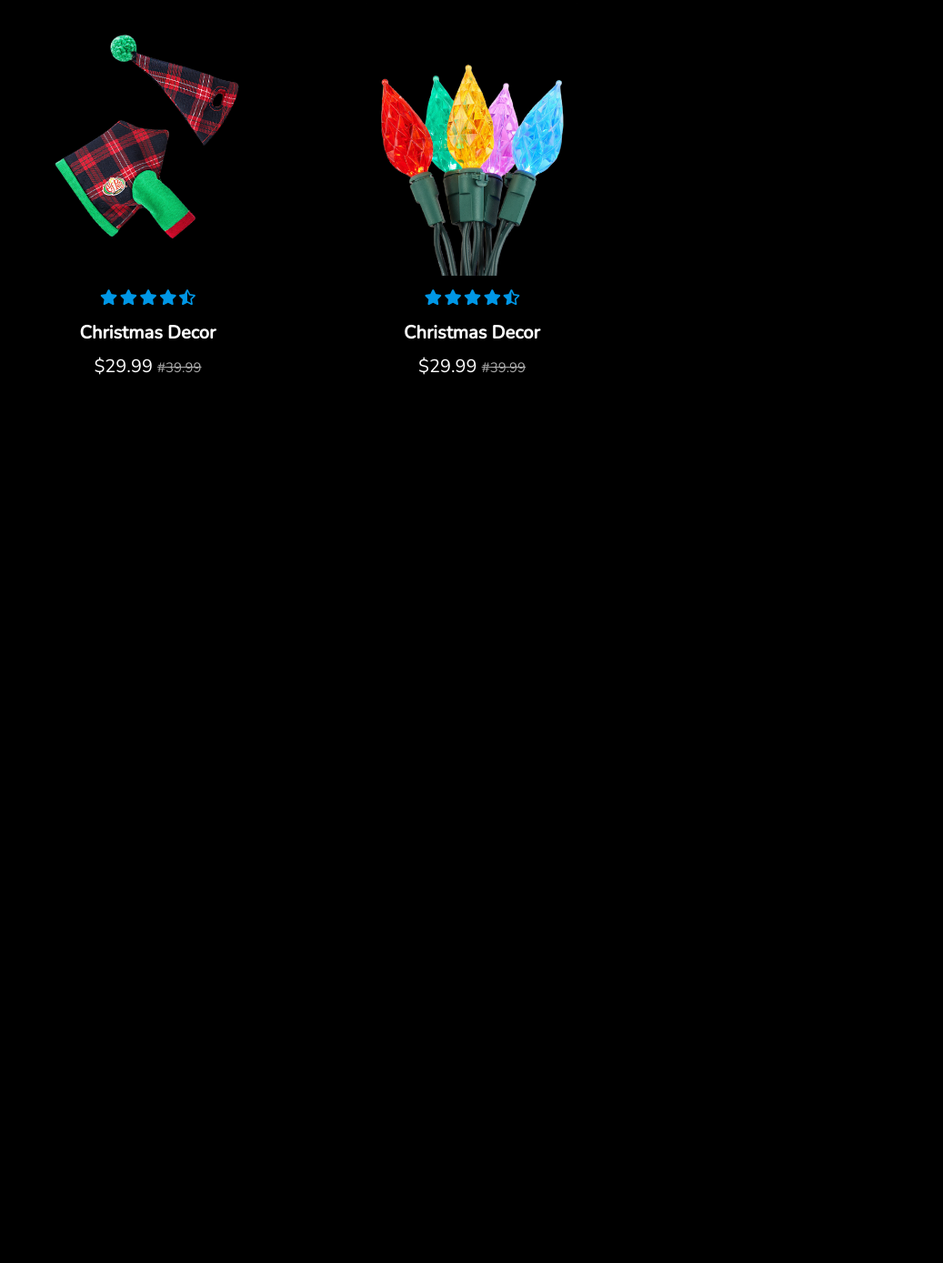
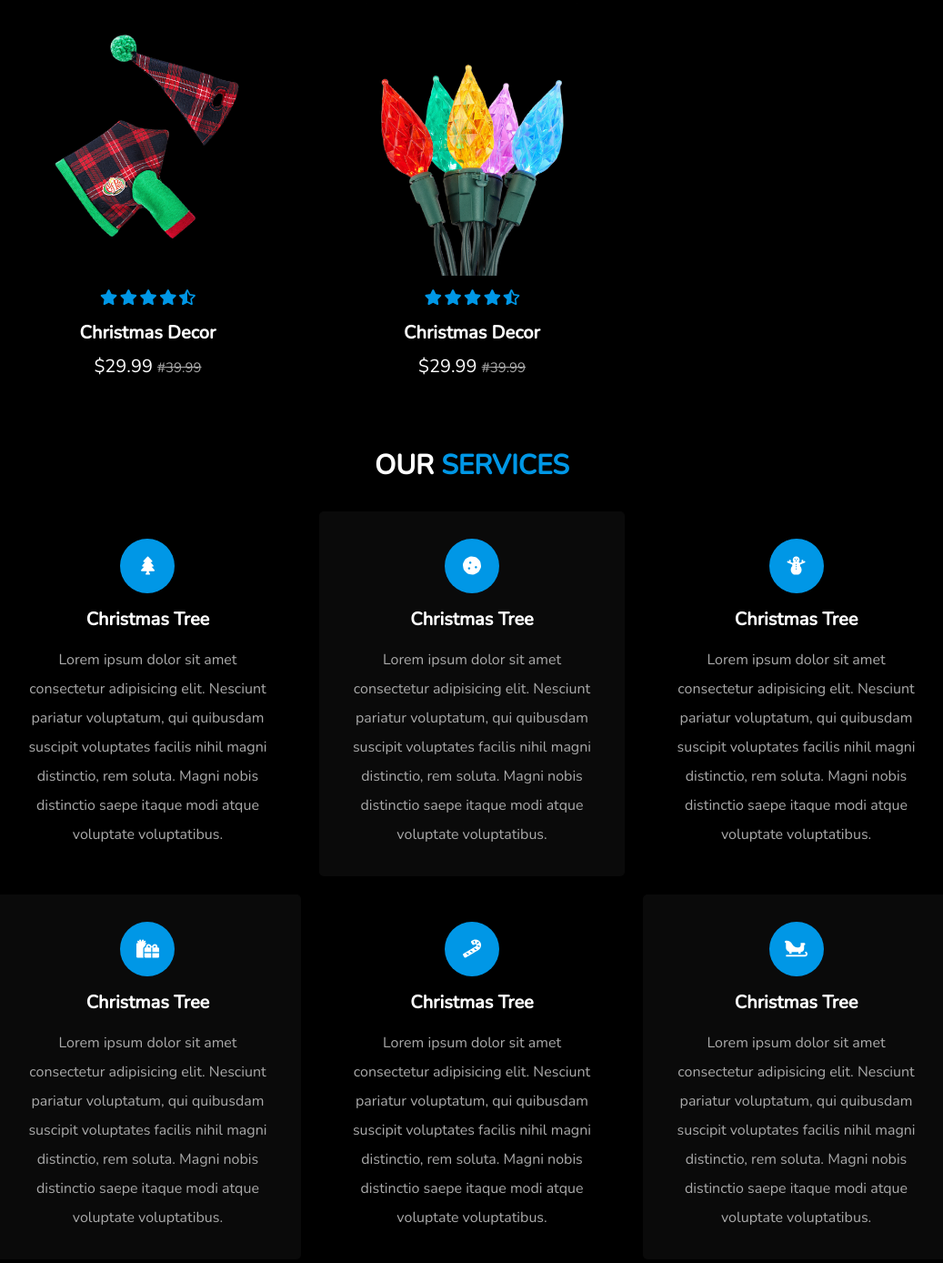
Before and after one commit to BVBFD/Responsive-Christmas-Website, a plain HTML site: page index.html in a window 1280 px wide. Shown: the part 2306-3694 px from the top of the page at 91% size, without its empty margins (121-1158 px from the left). Before the commit the page ends 2767 px from the top, so only its background shows below. Drawn offline with nearby package versions, Linux system fonts and the light colour scheme.

Commit message:
Code Services Part

```diff
--- a/index.html
+++ b/index.html
@@ -193,6 +193,79 @@
       </div>
     </section>
     <!-- products section ends -->
+    <!-- services section starts -->
+    <section class="services" id="services">
+      <h1 class="heading">our <span>services</span></h1>
+
+      <div class="box-container">
+        <div class="box">
+          <i class="fas fa-tree"></i>
+          <h3>christmas tree</h3>
+          <p>
+            Lorem ipsum dolor sit amet consectetur adipisicing elit. Nesciunt
+            pariatur voluptatum, qui quibusdam suscipit voluptates facilis nihil
+            magni distinctio, rem soluta. Magni nobis distinctio saepe itaque
+            modi atque voluptate voluptatibus.
+          </p>
+        </div>
+
+        <div class="box">
+          <i class="fas fa-cookie"></i>
+          <h3>christmas tree</h3>
+          <p>
+            Lorem ipsum dolor sit amet consectetur adipisicing elit. Nesciunt
+            pariatur voluptatum, qui quibusdam suscipit voluptates facilis nihil
+            magni distinctio, rem soluta. Magni nobis distinctio saepe itaque
+            modi atque voluptate voluptatibus.
+          </p>
+        </div>
+
+        <div class="box">
+          <i class="fas fa-snowman"></i>
+          <h3>christmas tree</h3>
+          <p>
+            Lorem ipsum dolor sit amet consectetur adipisicing elit. Nesciunt
+            pariatur voluptatum, qui quibusdam suscipit voluptates facilis nihil
+            magni distinctio, rem soluta. Magni nobis distinctio saepe itaque
+            modi atque voluptate voluptatibus.
+          </p>
+        </div>
+
+        <div class="box">
+          <i class="fas fa-gifts"></i>
+          <h3>christmas tree</h3>
+          <p>
+            Lorem ipsum dolor sit amet consectetur adipisicing elit. Nesciunt
+            pariatur voluptatum, qui quibusdam suscipit voluptates facilis nihil
+            magni distinctio, rem soluta. Magni nobis distinctio saepe itaque
+            modi atque voluptate voluptatibus.
+          </p>
+        </div>
+
+        <div class="box">
+          <i class="fas fa-candy-cane"></i>
+          <h3>christmas tree</h3>
+          <p>
+            Lorem ipsum dolor sit amet consectetur adipisicing elit. Nesciunt
+            pariatur voluptatum, qui quibusdam suscipit voluptates facilis nihil
+            magni distinctio, rem soluta. Magni nobis distinctio saepe itaque
+            modi atque voluptate voluptatibus.
+          </p>
+        </div>
+
+        <div class="box">
+          <i class="fas fa-sleigh"></i>
+          <h3>christmas tree</h3>
+          <p>
+            Lorem ipsum dolor sit amet consectetur adipisicing elit. Nesciunt
+            pariatur voluptatum, qui quibusdam suscipit voluptates facilis nihil
+            magni distinctio, rem soluta. Magni nobis distinctio saepe itaque
+            modi atque voluptate voluptatibus.
+          </p>
+        </div>
+      </div>
+    </section>
+    <!-- services section ends -->
     <script src="script.js" defer></script>
   </body>
 </html>
--- a/style.css
+++ b/style.css
@@ -388,3 +388,48 @@ section {
   font-size: 1.5rem;
   text-decoration: line-through;
 }
+
+.services .box-container {
+  display: grid;
+  grid-template-columns: repeat(auto-fit, minmax(31rem, 1fr));
+  gap: 2rem;
+}
+
+.services .box-container .box {
+  text-align: center;
+  padding: 3rem;
+}
+
+.services .box-container .box:nth-child(even) {
+  background: #0a0a0a;
+  border-radius: 0.5rem;
+}
+
+.services .box-container .box:hover i {
+  transform: translateY(-1rem);
+}
+
+.services .box-container .box i {
+  height: 6rem;
+  width: 6rem;
+  line-height: 6rem;
+  border-radius: 50%;
+  font-size: 2rem;
+  color: var(--white);
+  background: var(--blue);
+  margin-bottom: 1.5rem;
+}
+
+.services .box-container .box h3 {
+  font-size: 2rem;
+  color: var(--white);
+  text-transform: capitalize;
+}
+
+.services .box-container .box p {
+  font-size: 1.6rem;
+  color: var(--light-color);
+  line-height: 2;
+  padding: 1.5rem 0;
+  padding-bottom: 0;
+}
```
